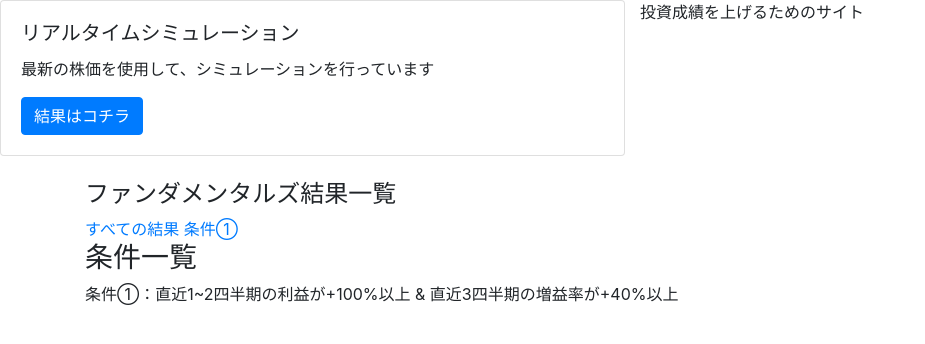
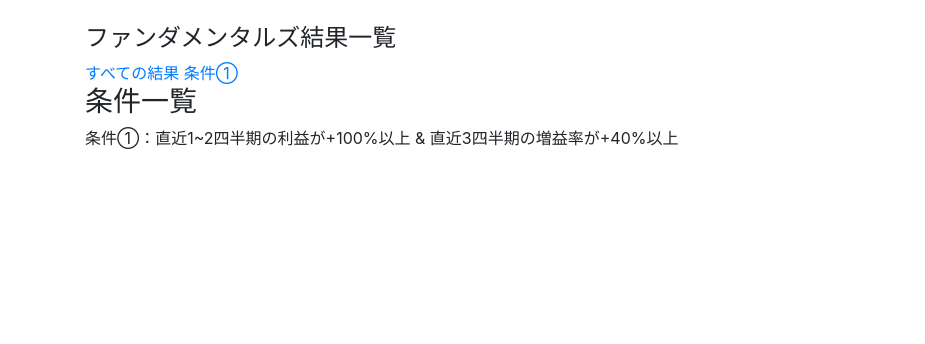
Before and after one commit to masa-rock/test210515, a Django app: page /fanda/ in a window 1280 px wide. Shown: the part 56-400 px from the top of the page, without its empty margins (0-925 px from the left). Run offline with Django 3.2, Linux system fonts and the light colour scheme; some libraries are stand-ins or nearby versions.

Commit message:
cssの修正

```diff
--- a/app_1/settings.py
+++ b/app_1/settings.py
@@ -26,7 +26,7 @@ SECRET_KEY = 'django-insecure-gk2*e2h#ya!5e=7k5)z$)qf9-39hj&053zev0&-1z)2v5rrye-
 # SECURITY WARNING: don't run with debug turned on in production!
 import django_heroku
 
-# 本番公開する場合はDEBUG = Falseにすること！！！！
+# 本番公開する場合はDEBUG = Falseにすること！！！！ 210610
 DEBUG = False
 
 ALLOWED_HOSTS = ['127.0.0.1','.herokuapp.com']
--- a/test_app/templates/test_app/base.html
+++ b/test_app/templates/test_app/base.html
@@ -12,17 +12,6 @@
         <nav class="navbar navbar-expand-lg navbar-dark bg-dark">
             <a class="navbar-brand" href="/">弥富投資分析サイト</a>
         </nav>
-        <div class="row">
-            <div class="col-sm-6">
-              <div class="card">
-                <div class="card-body">
-                  <h5 class="card-title">リアルタイムシミュレーション</h5>
-                  <p class="card-text">最新の株価を使用して、シミュレーションを行っています</p>
-                  <a href="{% url 'test_app:real' %}" class="btn btn-primary">結果はコチラ</a>
-                </div>
-              </div>
-            </div>
-        <p>投資成績を上げるためのサイト</p>
         <!-- <img src="{% static 'test_app/dash.png'%}" width="300" height="300"> -->
         <div class="container mt-4">
         {% block main %}
```
